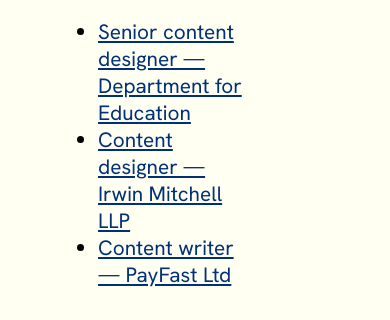
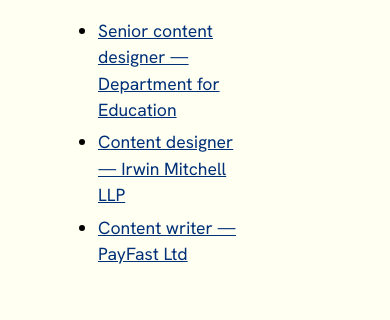
Before and after one commit to Maeve-Roseveare/maeve-roseveare-cv, a plain HTML site: page index.html in a window 390 px wide. Shown: the part 375-695 px from the top of the page. Drawn offline with Linux system fonts and the light colour scheme; a web font is replaced by a local one.

Commit message:
Update styles.css

```diff
--- a/css/styles.css
+++ b/css/styles.css
@@ -28,6 +28,10 @@
     outline: 2px solid #000;
     background-color: #ffdd00;
     color: #000;
+  }
+
+li {
+    padding-bottom: 3%;
   }
 
 .contents {
@@ -68,6 +72,7 @@
 
 @media (max-width: 1028px) {
 
+
     .duties {
         width: auto;
         text-align: left;
@@ -77,6 +82,12 @@
         font-size: 1rem;
     }
 
+    li {
+        font-size: 1.1rem;
+        line-height: 1.5;
+        padding-bottom: 4%;
+    }
+
     .footer-link {
         margin: 20px 1px;
     }
```
